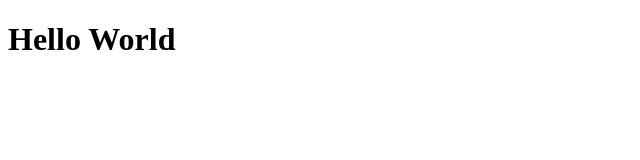
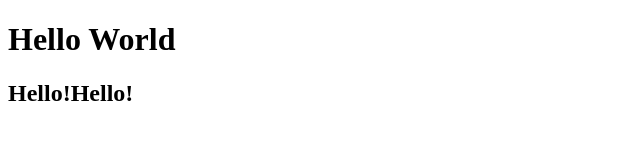
Before and after one commit to sergeyzelo/Ptoject_Git, a plain HTML site: page index.html in a window 1280 px wide. Shown: the whole page, without its empty margins (0-640 px from the left). Drawn offline with Linux system fonts and the light colour scheme.

Commit message:
index.html mod

```diff
--- a/index.html
+++ b/index.html
@@ -8,6 +8,7 @@
 </head>
 <body>
     <h1>Hello World</h1>
+    <h2>Hello!Hello!</h2>
 
 </body>
 </html>
```
